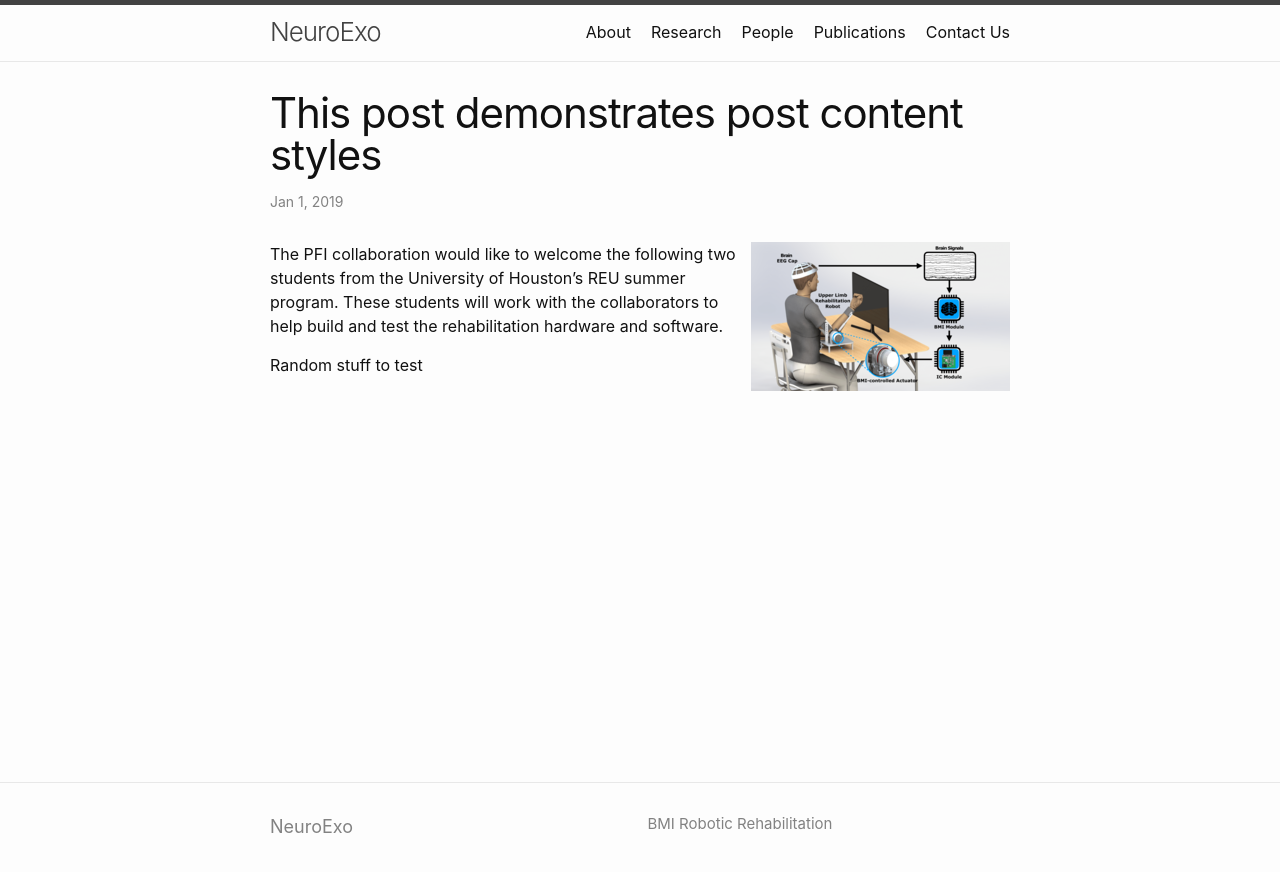
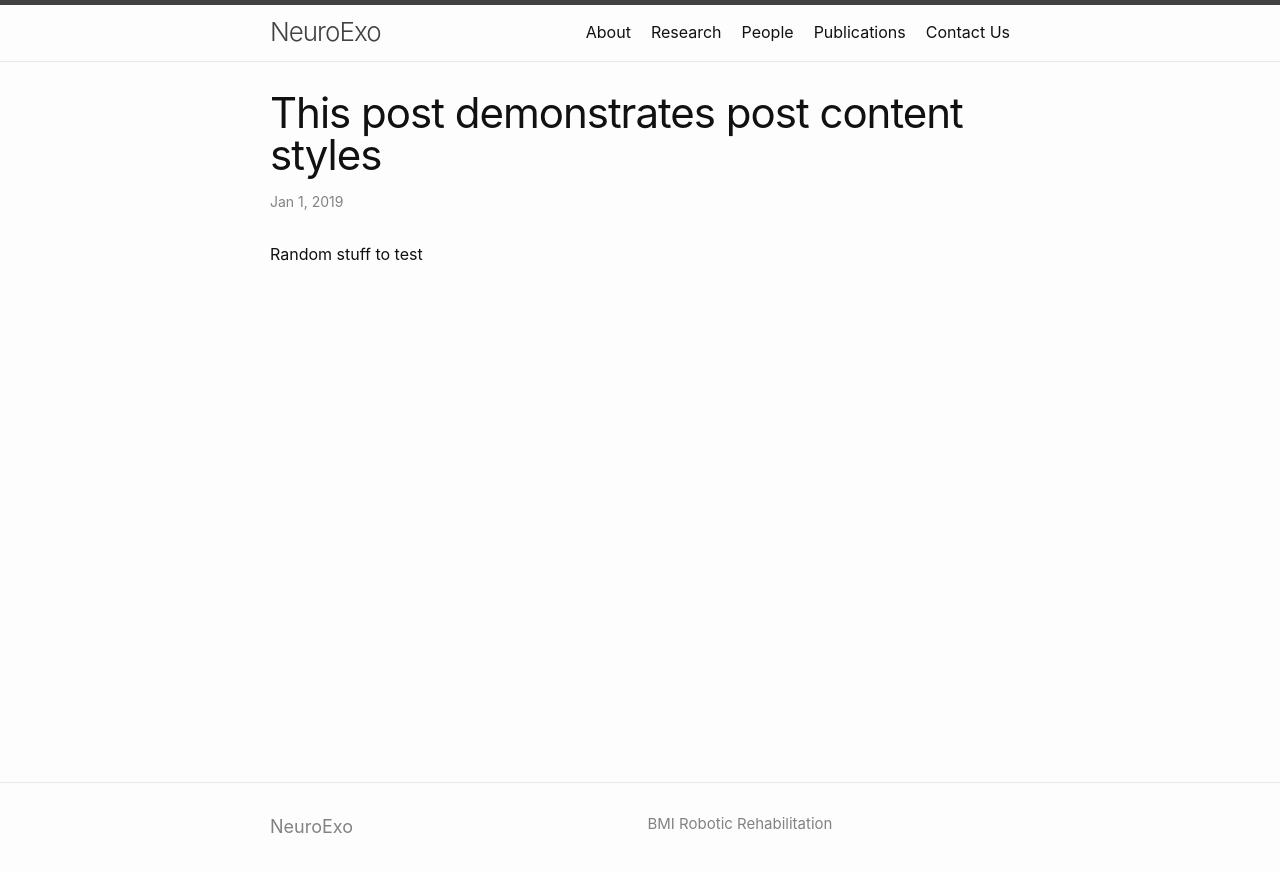
Before and after one commit to arcraik/neuroexo-website, a Jekyll site: the page built from _posts/2019-01-01-REU-Students.md, in a window 1280 px wide. Shown: the top 872 px of the page. Built offline with Jekyll 4.4.1, drawn with Linux system fonts in a browser that asks for light colours.

Commit message:
Update 2019-01-01-REU-Students.md

```diff
--- a/_posts/2019-01-01-REU-Students.md
+++ b/_posts/2019-01-01-REU-Students.md
@@ -4,7 +4,5 @@ title: "This post demonstrates post content styles"
 categories: junk
 excerpt: <img class="section" src="/assets/newfigure.png" alt="Test" align="right" height="35%" width="35%" /> The PFI collaboration would like to welcome the following two students from the University of Houston's REU summer program. These students will work with the collaborators to help build and test the rehabilitation hardware and software.
 ---
-<img src="/assets/newfigure.png" alt="Test" align="right"  />
-The PFI collaboration would like to welcome the following two students from the University of Houston's REU summer program. These students will work with the collaborators to help build and test the rehabilitation hardware and software.
 
 Random stuff to test
```
